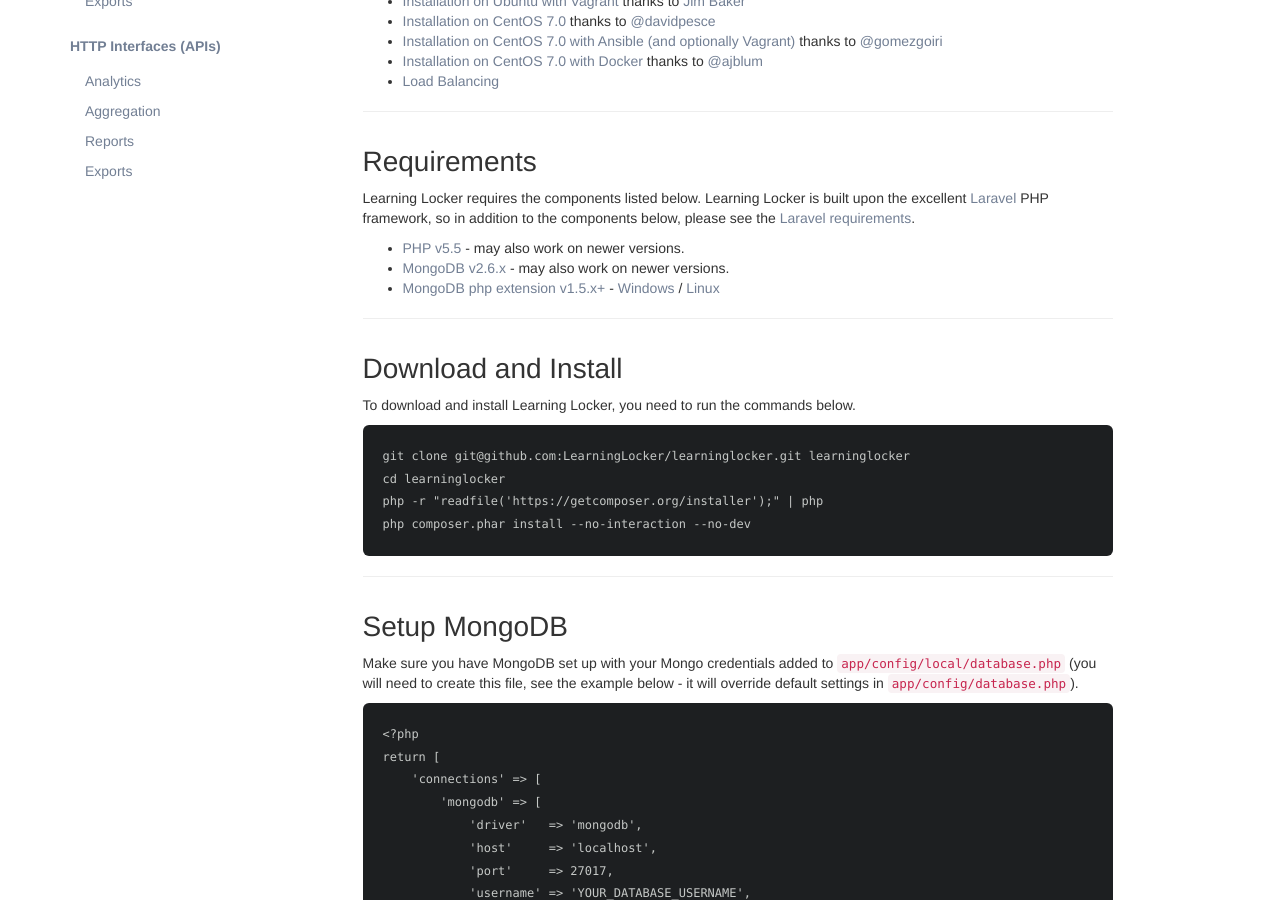
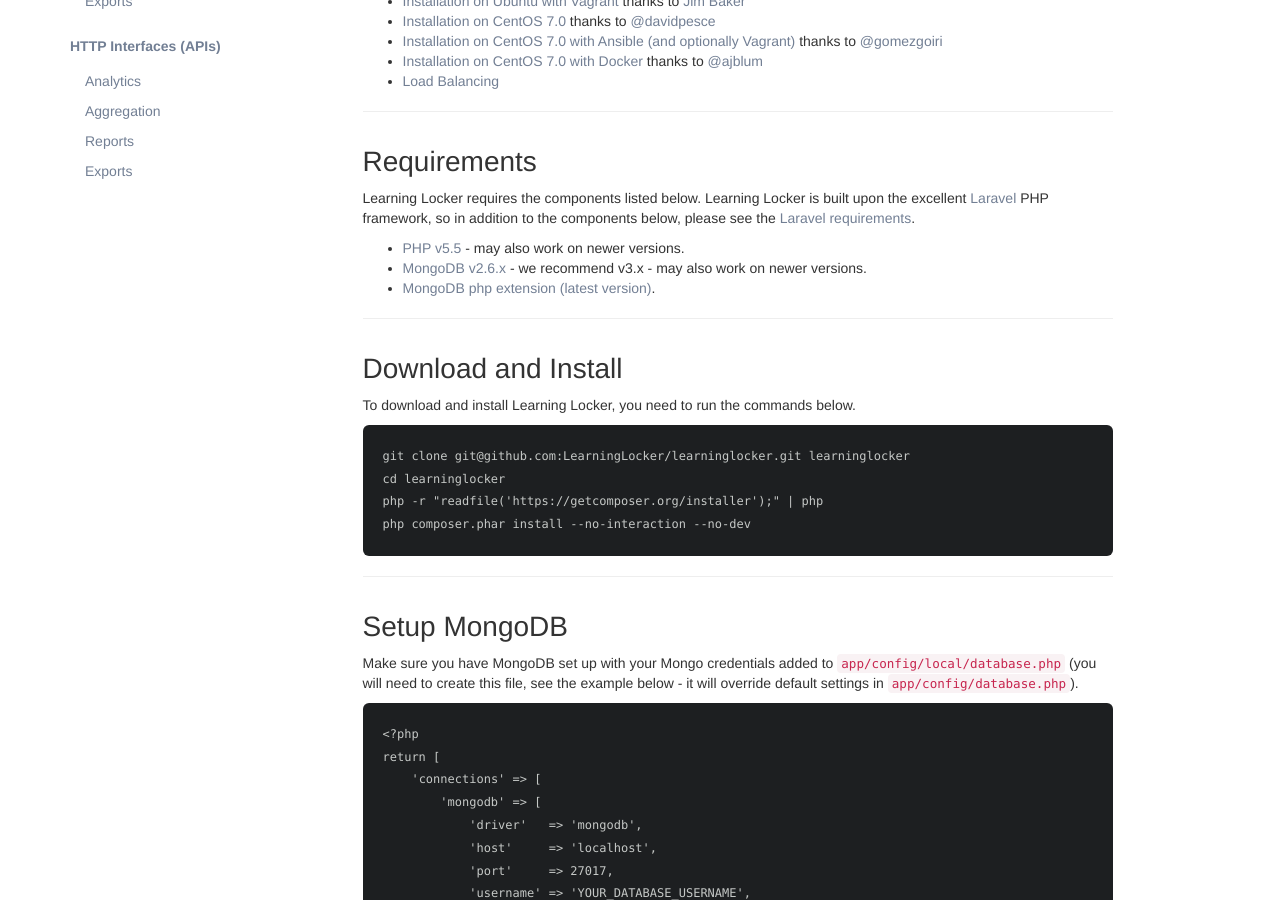
Before and after one commit to LearningLocker/docs, a Jekyll site: the page built from src/installation.md, in a window 1280 px wide and 900 px high, scrolled down 374 px. Built offline with Jekyll 4.4.1, drawn with Linux system fonts in a browser that asks for light colours; nearby versions of some CDN libraries.

Commit message:
Updates the requirements.

```diff
--- a/src/installation.md
+++ b/src/installation.md
@@ -26,8 +26,8 @@
 Learning Locker requires the components listed below. Learning Locker is built upon the excellent [Laravel](http://laravel.com) PHP framework, so in addition to the components below, please see the [Laravel requirements](http://laravel.com/docs/4.2#server-requirements).
 
 * [PHP v5.5](http://php.net) - may also work on newer versions.
-* [MongoDB v2.6.x](http://mongodb.org) - may also work on newer versions.
-* [MongoDB php extension v1.5.x+](http://www.php.net/manual/en/mongo.installation.php) - [Windows](https://s3.amazonaws.com/drivers.mongodb.org/php/index.html) / [Linux](http://stackoverflow.com/questions/24116235/uninstall-mongodb-php-driver-and-install-a-different-version#answer-24116497)
+* [MongoDB v2.6.x](http://mongodb.org) - we recommend v3.x - may also work on newer versions.
+* [MongoDB php extension (latest version)](https://github.com/mongodb/mongo-php-driver).
 
 ## Download and Install
 To download and install Learning Locker, you need to run the commands below.
```
